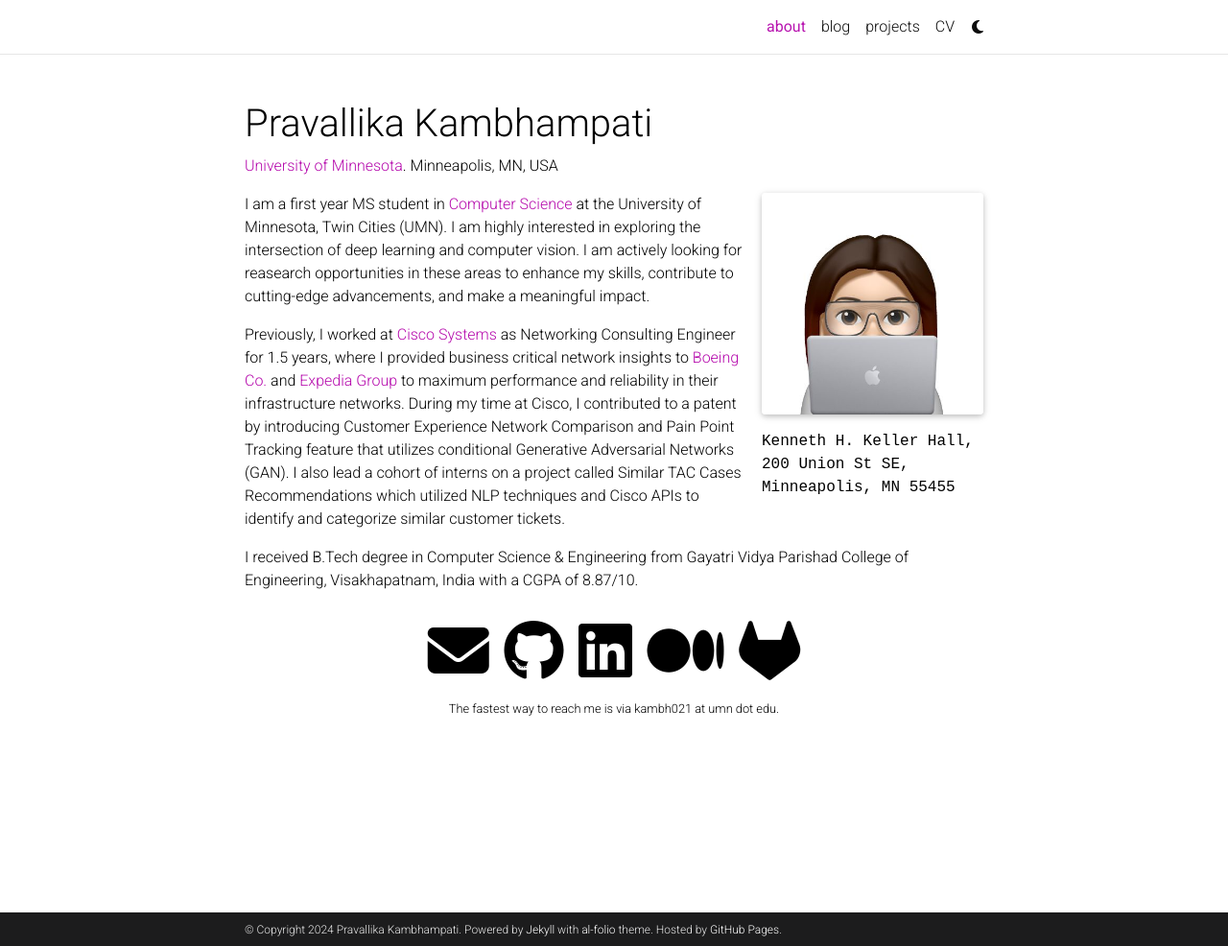
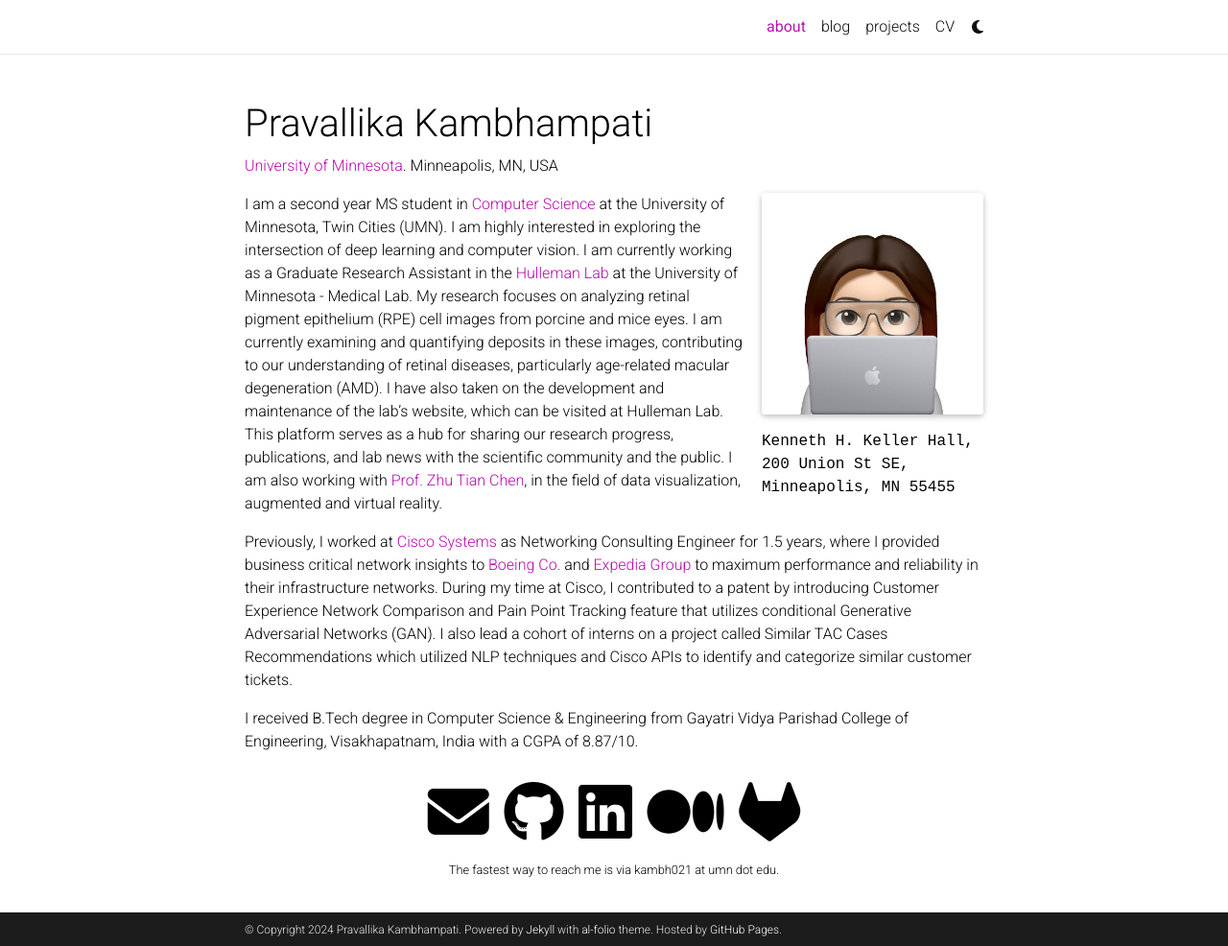
Before and after one commit to pravallika-kambhampati/pravallika-kambhampati.github.io, a Jekyll site: the page built from _pages/about.md, in a window 1280 px wide and 986 px high. Shown: the whole window at 96% size. Built offline with Jekyll 4.4.1, drawn with Linux system fonts in a browser that asks for light colours; comment, search, counter and statistics services are not loaded; a style sheet for code colours, icons or effects is not loaded.

Commit message:
updated bio

```diff
--- a/_pages/about.md
+++ b/_pages/about.md
@@ -19,7 +19,7 @@
 social: true # includes social icons at the bottom of the page
 ---
 
-I am a first year MS student in <a href='http://https://cse.umn.edu/cs'>Computer Science</a> at the University of Minnesota, Twin Cities (UMN). I am highly interested in exploring the intersection of deep learning and computer vision. I am actively looking for reasearch opportunities in these areas to enhance my skills, contribute to cutting-edge advancements, and make a meaningful impact.
+I am a second year MS student in <a href='https://cse.umn.edu/cs'>Computer Science</a> at the University of Minnesota, Twin Cities (UMN). I am highly interested in exploring the intersection of deep learning and computer vision. I am currently working as a Graduate Research Assistant in the <a href='https://hulleman-lab.umn.edu/'>Hulleman Lab </a> at the University of Minnesota - Medical Lab. My research focuses on analyzing retinal pigment epithelium (RPE) cell images from porcine and mice eyes. I am currently examining and quantifying deposits in these images, contributing to our understanding of retinal diseases, particularly age-related macular degeneration (AMD). I have also taken on the development and maintenance of the lab's website, which can be visited at Hulleman Lab. This platform serves as a hub for sharing our research progress, publications, and lab news with the scientific community and the public. I am also working with <a href='https://chenzhutian.org/'>Prof. Zhu Tian Chen</a>, in the field of data visualization, augmented and virtual reality.
 
 Previously, I worked at <a href='http://cisco.com'>Cisco Systems</a> as Networking Consulting Engineer for 1.5 years, where I provided business critical network insights to <a href='https://www.boeing.com'>Boeing Co.</a> and <a href='https://www.expedia.com'>Expedia Group</a> to maximum performance and reliability in their infrastructure networks. During my time at Cisco, I contributed to a patent by introducing Customer Experience Network Comparison and Pain Point Tracking feature that utilizes conditional Generative Adversarial Networks (GAN). I also lead a cohort of interns on a project called Similar TAC Cases Recommendations which utilized NLP techniques and Cisco APIs to identify and categorize similar customer tickets.
 
```
